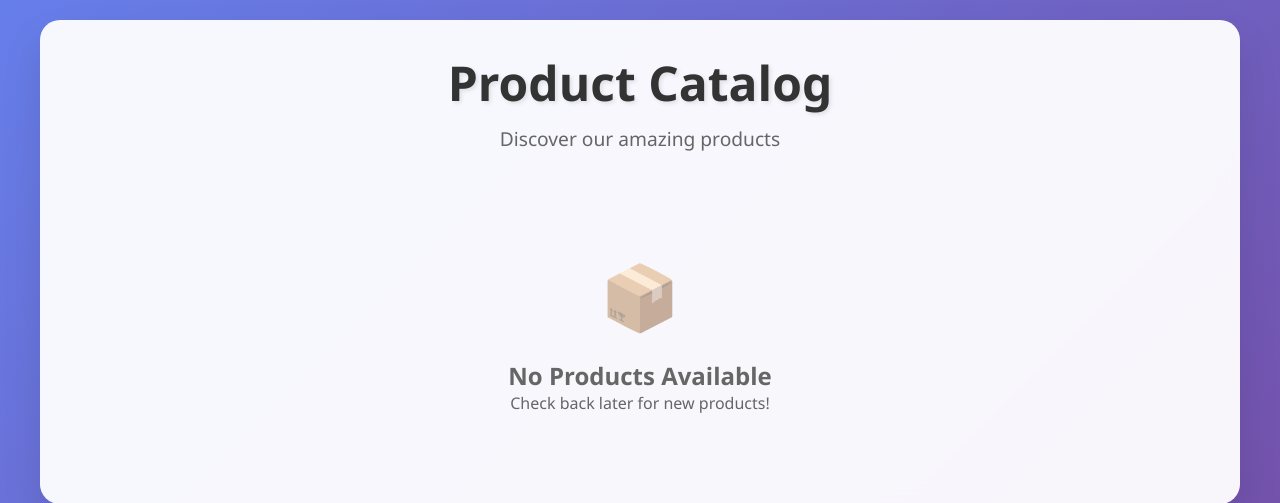
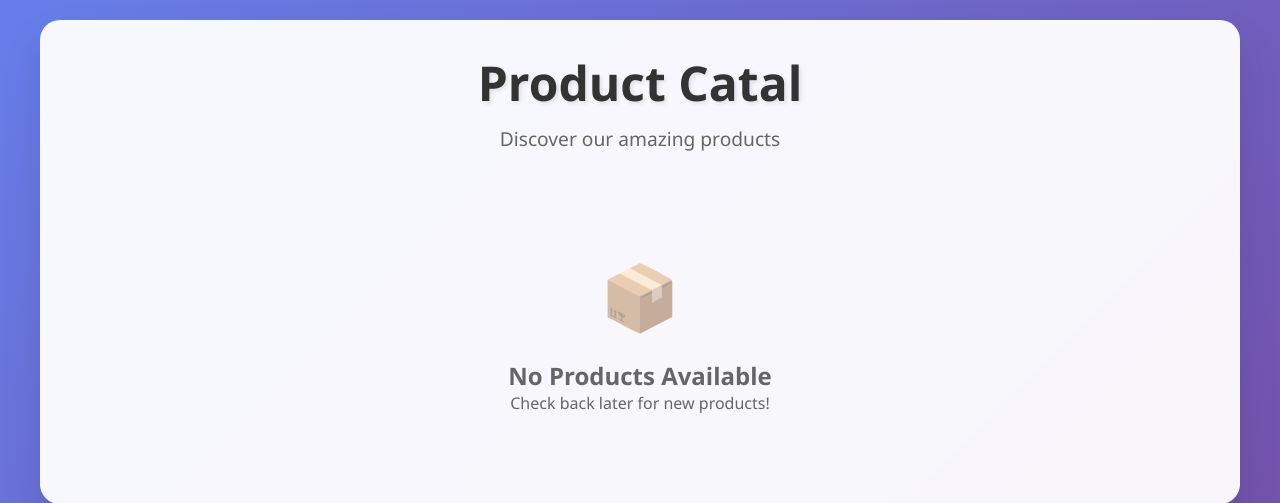
Before and after one commit to rainova24/uts-ifb302-152023007-rainova, a Flask app: page / in a window 1280 px wide. Shown: the top 503 px of the page. Run offline with Flask 3, Linux system fonts and the light colour scheme; data that the repository does not hold is empty; parts of the project's set-up code (start-up, migrations or seed data) failed here and were passed over.

Commit message:
cek CI/CD

```diff
--- a/app/templates/products.html
+++ b/app/templates/products.html
@@ -215,7 +215,7 @@
 <body>
     <div class="container fade-in">
         <div class="header">
-            <h1>Product Catalog</h1>
+            <h1>Product Catal</h1>
             <p class="subtitle">Discover our amazing products</p>
         </div>
 
```
